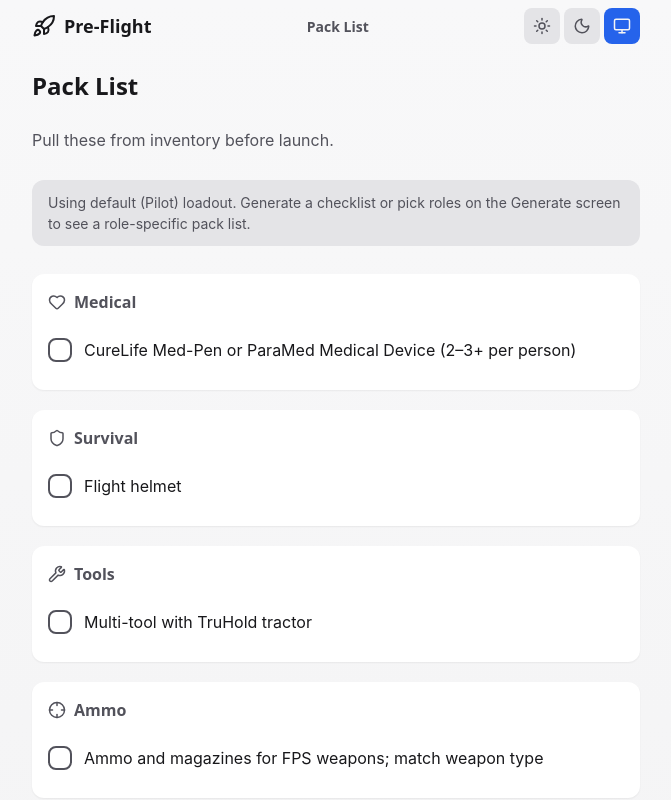
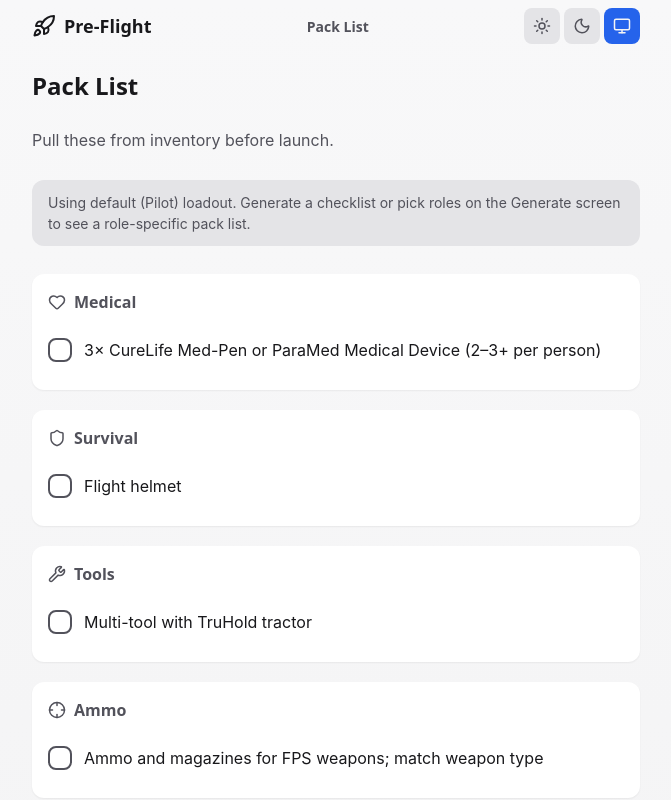
Before and after one commit to hugsndnugs/I-Swear-I-Packed-It, a React (Vite) app: page /pack in a window 1280 px wide. Shown: the top 800 px of the page, without its empty margins (304-975 px from the left). Built offline with nearby package versions, Linux system fonts and the light colour scheme.

Commit message:
pack and crew overhaul

```diff
--- a/src/data/loadouts.ts
+++ b/src/data/loadouts.ts
@@ -1,9 +1,22 @@
 import type { CrewRole } from './contexts'
+import type { CrewRoleCounts } from '../lib/crewRoleCounts'
+import { totalCrew } from '../lib/crewRoleCounts'
 
 export interface LoadoutItem {
   id: string
   label: string
   category: 'medical' | 'survival' | 'tools' | 'ammo' | 'utility'
+  /** Groups items across roles for quantity tally (e.g. "helmet"). */
+  mergeId?: string
+  /** Quantity per person for this role; default 1. */
+  quantityPerPerson?: number
+}
+
+export interface LoadoutLineWithQuantity {
+  id: string
+  quantity: number
+  label: string
+  category: LoadoutItem['category']
 }
 
 export const LOADOUT_CATEGORY_LABELS: Record<LoadoutItem['category'], string> = {
@@ -16,58 +29,113 @@ export const LOADOUT_CATEGORY_LABELS: Record<LoadoutItem['category'], string> =
 
 const loadoutByRole: Record<CrewRole, LoadoutItem[]> = {
   pilot: [
-    { id: 'pilot-helmet', label: 'Flight helmet', category: 'survival' },
+    { id: 'pilot-helmet', label: 'Flight helmet', category: 'survival', mergeId: 'helmet' },
     {
       id: 'pilot-medpens',
       label: 'CureLife Med-Pen or ParaMed Medical Device (2–3+ per person)',
-      category: 'medical'
+      category: 'medical',
+      mergeId: 'medpens',
+      quantityPerPerson: 3
     },
-    { id: 'pilot-multitool', label: 'Multi-tool with TruHold tractor', category: 'tools' },
-    { id: 'pilot-ammo', label: 'Ammo and magazines for FPS weapons; match weapon type', category: 'ammo' }
+    {
+      id: 'pilot-multitool',
+      label: 'Multi-tool with TruHold tractor',
+      category: 'tools',
+      mergeId: 'multitool-tractor'
+    },
+    {
+      id: 'pilot-ammo',
+      label: 'Ammo and magazines for FPS weapons; match weapon type',
+      category: 'ammo',
+      mergeId: 'ammo'
+    }
   ],
   gunner: [
-    { id: 'gunner-helmet', label: 'Flight helmet', category: 'survival' },
+    { id: 'gunner-helmet', label: 'Flight helmet', category: 'survival', mergeId: 'helmet' },
     {
       id: 'gunner-medpens',
       label: 'CureLife Med-Pen or ParaMed Medical Device (2–3+ per person)',
-      category: 'medical'
+      category: 'medical',
+      mergeId: 'medpens',
+      quantityPerPerson: 3
     },
-    { id: 'gunner-ammo', label: 'Ammo and magazines for FPS weapons; match weapon type', category: 'ammo' },
-    { id: 'gunner-weapons', label: 'Weapons and turret loadout; ammo topped', category: 'tools' }
+    {
+      id: 'gunner-ammo',
+      label: 'Ammo and magazines for FPS weapons; match weapon type',
+      category: 'ammo',
+      mergeId: 'ammo'
+    },
+    {
+      id: 'gunner-weapons',
+      label: 'Weapons and turret loadout; ammo topped',
+      category: 'tools',
+      mergeId: 'gunner-weapons'
+    }
   ],
   medic: [
-    { id: 'medic-helmet', label: 'Flight helmet', category: 'survival' },
+    { id: 'medic-helmet', label: 'Flight helmet', category: 'survival', mergeId: 'helmet' },
     {
       id: 'medic-medgun',
       label: 'Medgun (PyroMed / CureLife) with LifeGuard attachment',
-      category: 'medical'
+      category: 'medical',
+      mergeId: 'medgun'
     },
-    { id: 'medic-refills', label: 'Medgun refill canisters (2–3+ charges)', category: 'medical' },
+    {
+      id: 'medic-refills',
+      label: 'Medgun refill canisters (2–3+ charges)',
+      category: 'medical',
+      mergeId: 'medgun-refills'
+    },
     {
       id: 'medic-trauma',
       label: 'Med pens: Hemozal, AdrenaPen, CorticoPen, OpioPen',
-      category: 'medical'
+      category: 'medical',
+      mergeId: 'trauma-meds'
     },
-    { id: 'medic-multitool', label: 'Greycat Multi-Tool', category: 'tools' }
+    {
+      id: 'medic-multitool',
+      label: 'Greycat Multi-Tool',
+      category: 'tools',
+      mergeId: 'medic-multitool'
+    }
   ],
   escort: [
-    { id: 'escort-helmet', label: 'Flight helmet', category: 'survival' },
+    { id: 'escort-helmet', label: 'Flight helmet', category: 'survival', mergeId: 'helmet' },
     {
       id: 'escort-medpens',
       label: 'CureLife Med-Pen or ParaMed Medical Device (2–3+ per person)',
-      category: 'medical'
+      category: 'medical',
+      mergeId: 'medpens',
+      quantityPerPerson: 3
     },
-    { id: 'escort-ammo', label: 'Ammo and magazines for FPS weapons; match weapon type', category: 'ammo' },
-    { id: 'escort-weapons', label: 'Weapons, ammo, medpens, helmet; combat loadout', category: 'tools' }
+    {
+      id: 'escort-ammo',
+      label: 'Ammo and magazines for FPS weapons; match weapon type',
+      category: 'ammo',
+      mergeId: 'ammo'
+    },
+    {
+      id: 'escort-weapons',
+      label: 'Weapons, ammo, medpens, helmet; combat loadout',
+      category: 'tools',
+      mergeId: 'escort-weapons'
+    }
   ],
   loader: [
-    { id: 'loader-helmet', label: 'Flight helmet', category: 'survival' },
+    { id: 'loader-helmet', label: 'Flight helmet', category: 'survival', mergeId: 'helmet' },
     {
       id: 'loader-medpens',
       label: 'CureLife Med-Pen or ParaMed Medical Device (2–3+ per person)',
-      category: 'medical'
+      category: 'medical',
+      mergeId: 'medpens',
+      quantityPerPerson: 3
     },
-    { id: 'loader-tractor', label: 'Multi-tool with TruHold tractor; ready for cargo', category: 'tools' }
+    {
+      id: 'loader-tractor',
+      label: 'Multi-tool with TruHold tractor; ready for cargo',
+      category: 'tools',
+      mergeId: 'multitool-tractor'
+    }
   ]
 }
 
@@ -88,3 +156,41 @@ export function getLoadoutForRoles(roles: CrewRole[]): LoadoutItem[] {
   }
   return result
 }
+
+function aggregateByMergeId(
+  roleCounts: CrewRoleCounts
+): Map<string, { label: string; category: LoadoutItem['category']; quantity: number }> {
+  const byMergeId = new Map<string, { label: string; category: LoadoutItem['category']; quantity: number }>()
+  const roleOrder: CrewRole[] = ['pilot', 'gunner', 'medic', 'escort', 'loader']
+  for (const role of roleOrder) {
+    const n = roleCounts[role] ?? 0
+    if (n <= 0) continue
+    const items = loadoutByRole[role] ?? []
+    for (const item of items) {
+      const key = item.mergeId ?? item.id
+      const qty = n * (item.quantityPerPerson ?? 1)
+      const existing = byMergeId.get(key)
+      if (existing) existing.quantity += qty
+      else byMergeId.set(key, { label: item.label, category: item.category, quantity: qty })
+    }
+  }
+  return byMergeId
+}
+
+/** Quantity-aware pack list: merge by mergeId and sum (role count × quantityPerPerson). */
+export function getLoadoutWithQuantities(roleCounts: CrewRoleCounts): LoadoutLineWithQuantity[] {
+  const total = totalCrew(roleCounts)
+  const counts = total === 0 ? ({ pilot: 1, gunner: 0, medic: 0, escort: 0, loader: 0 } as CrewRoleCounts) : roleCounts
+  const byMergeId = aggregateByMergeId(counts)
+  const order: (keyof typeof LOADOUT_CATEGORY_LABELS)[] = ['medical', 'survival', 'tools', 'ammo', 'utility']
+  const result: LoadoutLineWithQuantity[] = []
+  for (const cat of order) {
+    for (const [id, entry] of byMergeId) {
+      if (entry.category === cat) result.push({ id, quantity: entry.quantity, label: entry.label, category: cat })
+    }
+  }
+  if (result.length === 0) {
+    return getLoadoutWithQuantities({ pilot: 1, gunner: 0, medic: 0, escort: 0, loader: 0 } as CrewRoleCounts)
+  }
+  return result
+}
--- /dev/null
+++ b/src/lib/crewRoleCounts.ts
@@ -0,0 +1,62 @@
+import type { CrewRole } from '../data/contexts'
+import { CREW_ROLES } from '../data/contexts'
+
+export type CrewRoleCounts = Record<CrewRole, number>
+
+const ALL_ROLES: CrewRole[] = CREW_ROLES.map((r) => r.id)
+
+/** Default crew: one pilot, others zero. */
+export const DEFAULT_CREW_ROLE_COUNTS: CrewRoleCounts = Object.fromEntries(
+  ALL_ROLES.map((r) => [r, r === 'pilot' ? 1 : 0])
+) as CrewRoleCounts
+
+/** Total number of crew (sum of all role counts). */
+export function totalCrew(counts: CrewRoleCounts): number {
+  return ALL_ROLES.reduce((sum, role) => sum + counts[role], 0)
+}
+
+/** Roles that have count >= 1 (for checklist generation). */
+export function roleCountsToRoles(counts: CrewRoleCounts): CrewRole[] {
+  return ALL_ROLES.filter((role) => (counts[role] ?? 0) >= 1)
+}
+
+/** Convert legacy crewRoles array to role counts (counts occurrences). */
+export function rolesToRoleCounts(roles: CrewRole[]): CrewRoleCounts {
+  const counts = Object.fromEntries(ALL_ROLES.map((r) => [r, 0])) as CrewRoleCounts
+  for (const r of roles) {
+    if (ALL_ROLES.includes(r)) counts[r] = (counts[r] ?? 0) + 1
+  }
+  return counts
+}
+
+/** Normalize unknown payload: accept crewRoleCounts (new) or crewRoles + crewCount (legacy). */
+export function normalizeToCrewRoleCounts(payload: {
+  crewRoleCounts?: CrewRoleCounts
+  crewRoles?: CrewRole[]
+  crewCount?: number
+}): CrewRoleCounts {
+  if (payload.crewRoleCounts && isCrewRoleCounts(payload.crewRoleCounts)) {
+    return { ...payload.crewRoleCounts }
+  }
+  if (Array.isArray(payload.crewRoles) && payload.crewRoles.length > 0) {
+    return rolesToRoleCounts(payload.crewRoles)
+  }
+  const count = typeof payload.crewCount === 'number' && payload.crewCount >= 1 ? payload.crewCount : 1
+  const pilotOnly: CrewRoleCounts = { ...DEFAULT_CREW_ROLE_COUNTS }
+  for (const r of ALL_ROLES) pilotOnly[r] = r === 'pilot' ? count : 0
+  return pilotOnly
+}
+
+function isCrewRoleCounts(v: unknown): v is CrewRoleCounts {
+  if (!v || typeof v !== 'object') return false
+  const o = v as Record<string, unknown>
+  for (const role of ALL_ROLES) {
+    const n = o[role]
+    if (typeof n !== 'number' || !Number.isInteger(n) || n < 0) return false
+  }
+  return true
+}
+
+export function isCrewRoleCountsExport(v: unknown): v is CrewRoleCounts {
+  return isCrewRoleCounts(v)
+}
--- a/src/screens/Generator.tsx
+++ b/src/screens/Generator.tsx
@@ -3,6 +3,12 @@ import { useNavigate, useLocation, useSearchParams } from 'react-router-dom'
 import { Star, Backpack } from 'lucide-react'
 import { ships } from '../data/ships'
 import { OPERATION_TYPES, CREW_ROLES, type OperationType, type CrewRole } from '../data/contexts'
+import {
+  totalCrew,
+  roleCountsToRoles,
+  normalizeToCrewRoleCounts,
+  type CrewRoleCounts
+} from '../lib/crewRoleCounts'
 import { generateChecklist } from '../lib/generateChecklist'
 import { saveLastRun } from '../lib/presets'
 import {
@@ -34,28 +40,31 @@ export default function Generator() {
   const urlPreset = useMemo(() => getPresetFromSearchParams(searchParams), [searchParams])
   const initial = urlPreset ?? preset ?? (state?.fromLastRun && lastRun ? lastRun : null)
 
+  const initialCounts = useMemo(() => normalizeToCrewRoleCounts(initial ?? {}), [initial])
+
   const [shipId, setShipId] = useState(initial?.shipId ?? 'cutlass-black')
   const [shipSearch, setShipSearch] = useState('')
   const [flightReadyOnly, setFlightReadyOnly] = useState(true)
   const [operationType, setOperationType] = useState<OperationType>(initial?.operationType ?? 'cargo-run')
-  const [crewCount, setCrewCount] = useState(initial?.crewCount ?? 1)
-  const [crewRoles, setCrewRoles] = useState<CrewRole[]>(initial?.crewRoles ?? ['pilot'])
+  const [crewRoleCounts, setCrewRoleCounts] = useState<CrewRoleCounts>(initialCounts)
   const [shareCopied, setShareCopied] = useState<'link' | 'code' | null>(null)
   const [showQr, setShowQr] = useState(false)
   const [qrDataUrl, setQrDataUrl] = useState<string | null>(null)
   const [prefsTick, setPrefsTick] = useState(0)
 
+  const crewCount = useMemo(() => totalCrew(crewRoleCounts), [crewRoleCounts])
+  const crewRoles = useMemo(() => roleCountsToRoles(crewRoleCounts), [crewRoleCounts])
+
   const sharedPayload: SharedPresetPayload = useMemo(
-    () => ({ shipId, operationType, crewCount, crewRoles }),
-    [shipId, operationType, crewCount, crewRoles]
+    () => ({ shipId, operationType, crewCount, crewRoles, crewRoleCounts }),
+    [shipId, operationType, crewCount, crewRoles, crewRoleCounts]
   )
 
   useEffect(() => {
     if (!urlPreset) return
     setShipId(urlPreset.shipId)
     setOperationType(urlPreset.operationType)
-    setCrewCount(urlPreset.crewCount)
-    setCrewRoles([...urlPreset.crewRoles])
+    setCrewRoleCounts(normalizeToCrewRoleCounts(urlPreset))
   }, [urlPreset])
 
   useEffect(() => {
@@ -63,7 +72,7 @@ export default function Generator() {
     const payload: SharedPresetPayload = { shipId, operationType, crewCount, crewRoles }
     const url = buildShareableUrl(payload)
     import('qrcode').then((QRCode) => QRCode.toDataURL(url, { width: 260, margin: 1 })).then(setQrDataUrl)
-  }, [showQr, shipId, operationType, crewCount, crewRoles.join(',')])
+  }, [showQr, shipId, operationType, crewCount, crewRoles])
 
   const closeQr = () => {
     setShowQr(false)
@@ -103,10 +112,9 @@ export default function Generator() {
     return { favShips, recentShips, shipsGroupOptions }
   }, [filteredShips, shipId, favoriteIds, recentIds])
 
-  const toggleRole = (role: CrewRole) => {
-    setCrewRoles((prev) =>
-      prev.includes(role) ? prev.filter((r) => r !== role) : [...prev, role]
-    )
+  const setRoleCount = (role: CrewRole, value: number) => {
+    const n = Math.max(0, Math.min(20, Math.floor(Number(value)) || 0))
+    setCrewRoleCounts((prev) => ({ ...prev, [role]: n }))
   }
 
   const ship = useMemo(() => ships.find((s) => s.id === shipId) ?? null, [shipId])
@@ -118,11 +126,12 @@ export default function Generator() {
   const frequentlyMissed = useMemo(() => getFrequentlyMissedTaskIds(3), [])
 
   const handleGenerate = () => {
+    if (crewCount === 0) return
     pushRecentShip(shipId)
     const checklist: GeneratedChecklist = generateChecklist(shipId, operationType, crewRoles)
-    saveLastRun({ shipId, operationType, crewCount, crewRoles })
+    saveLastRun({ shipId, operationType, crewRoleCounts })
     navigate('/checklist', {
-      state: { checklist, shipId, operationType, crewRoles, contextWarnings }
+      state: { checklist, shipId, operationType, crewRoles, crewRoleCounts, contextWarnings }
     })
   }
 
@@ -234,37 +243,33 @@ export default function Generator() {
         ))}
       </div>
 
-      <label className="generator-label" htmlFor="crew-count">
-        Crew count
+      <label className="generator-label">Crew by role</label>
+      <p className="generator-crew-summary" aria-live="polite">
+        Total crew: {crewCount} {crewCount === 1 ? 'person' : 'people'}
+      </p>
+      <div className="generator-roles" role="group" aria-label="Crew roles">
+        {CREW_ROLES.map((r) => (
+          <div key={r.id} className="generator-role-row">
+            <label htmlFor={`crew-role-${r.id}`} className="generator-role-label">
+              {r.label}
             </label>
             <input
-        id="crew-count"
+              id={`crew-role-${r.id}`}
               type="number"
-        min={1}
+              min={0}
               max={20}
-        value={crewCount}
-        onChange={(e) => setCrewCount(Number(e.target.value) || 1)}
-        className="generator-input input"
-        aria-label="Crew count"
+              value={crewRoleCounts[r.id] ?? 0}
+              onChange={(e) => setRoleCount(r.id, e.target.value)}
+              className="generator-input input generator-role-input"
+              aria-label={`Number of ${r.label}s`}
             />
-
-      {crewCount >= 1 && (
-        <>
-          <label className="generator-label">Crew roles</label>
-          <div className="generator-roles" role="group" aria-label="Crew roles">
-            {CREW_ROLES.map((r) => (
-              <label key={r.id} className="generator-role">
-                <input
-                  type="checkbox"
-                  checked={crewRoles.includes(r.id)}
-                  onChange={() => toggleRole(r.id)}
-                  aria-label={`Role: ${r.label}`}
-                />
-                <span>{r.label}</span>
-              </label>
+          </div>
         ))}
       </div>
-        </>
+      {crewCount === 0 && (
+        <p className="generator-crew-warning" role="alert">
+          Add at least one crew member (e.g. Pilot) to generate a checklist.
+        </p>
       )}
 
       {frequentlyMissed.length > 0 && (
@@ -293,6 +298,7 @@ export default function Generator() {
       <button
         className="generator-submit btn-primary"
         onClick={handleGenerate}
+        disabled={crewCount === 0}
         aria-label="Generate checklist"
       >
         Generate
@@ -352,7 +358,7 @@ export default function Generator() {
       <button
         type="button"
         className="generator-pack-link btn-ghost"
-        onClick={() => navigate('/pack', { state: { crewRoles } })}
+        onClick={() => navigate('/pack', { state: { crewRoles, crewRoleCounts } })}
         aria-label="View pack list for selected roles"
       >
         <Backpack size={18} aria-hidden />
--- a/src/screens/Home.tsx
+++ b/src/screens/Home.tsx
@@ -87,7 +87,8 @@ export default function Home() {
                   checklist,
                   shipId: lastRun.shipId,
                   operationType: lastRun.operationType,
-                  crewRoles: lastRun.crewRoles
+                  crewRoles: lastRun.crewRoles,
+                  crewRoleCounts: lastRun.crewRoleCounts
                 }
               })
             }}
@@ -163,7 +164,8 @@ export default function Home() {
                             shipId: p.shipId,
                             operationType: p.operationType,
                             crewCount: p.crewCount,
-                            crewRoles: p.crewRoles
+                            crewRoles: p.crewRoles,
+                            crewRoleCounts: p.crewRoleCounts
                           }
                         }
                       })
--- a/src/screens/PackList.tsx
+++ b/src/screens/PackList.tsx
@@ -2,12 +2,10 @@ import { useState, useMemo } from 'react'
 import { useLocation } from 'react-router-dom'
 import { Heart, Shield, Wrench, Crosshair, Package } from 'lucide-react'
 import { loadLastRun } from '../lib/presets'
-import { getLoadoutForRoles, LOADOUT_CATEGORY_LABELS } from '../data/loadouts'
-import type { CrewRole } from '../data/contexts'
+import { getLoadoutWithQuantities, LOADOUT_CATEGORY_LABELS } from '../data/loadouts'
+import { normalizeToCrewRoleCounts } from '../lib/crewRoleCounts'
 import type { PackListLocationState } from '../types/navigation'
 import './PackList.css'
-
-const DEFAULT_ROLES: CrewRole[] = ['pilot']
 
 const CATEGORY_ICONS: Record<string, typeof Heart> = {
   medical: Heart,
@@ -21,10 +19,13 @@ export default function PackList() {
   const location = useLocation()
   const state = location.state as PackListLocationState | null
   const lastRun = loadLastRun()
-  const crewRoles = state?.crewRoles ?? lastRun?.crewRoles ?? DEFAULT_ROLES
+  const crewRoleCounts = useMemo(
+    () => normalizeToCrewRoleCounts(state ?? lastRun ?? {}),
+    [state?.crewRoleCounts, state?.crewRoles, lastRun?.crewRoleCounts, lastRun?.crewRoles, lastRun?.crewCount]
+  )
   const [checked, setChecked] = useState<Set<string>>(new Set())
 
-  const loadout = useMemo(() => getLoadoutForRoles(crewRoles), [crewRoles])
+  const loadout = useMemo(() => getLoadoutWithQuantities(crewRoleCounts), [crewRoleCounts])
 
   const toggleItem = (id: string) => {
     setChecked((prev) => {
@@ -46,7 +47,11 @@ export default function PackList() {
     return order.filter((c) => map.has(c)).map((cat) => ({ category: cat, items: map.get(cat)! }))
   }, [loadout])
 
-  const usingDefaultRoles = crewRoles.length === 1 && crewRoles[0] === 'pilot' && !state?.crewRoles
+  const usingDefaultRoles =
+    !state?.crewRoleCounts &&
+    !state?.crewRoles?.length &&
+    !lastRun?.crewRoleCounts &&
+    (!lastRun || (lastRun.crewRoles?.length === 1 && lastRun.crewRoles[0] === 'pilot'))
 
   return (
     <div className="packlist">
@@ -80,7 +85,7 @@ export default function PackList() {
                     {checked.has(item.id) ? '\u2713' : ''}
                   </button>
                   <span className={checked.has(item.id) ? 'packlist-item-label checked' : 'packlist-item-label'}>
-                    {item.label}
+                    {item.quantity > 1 ? `${item.quantity}\u00d7 ` : ''}{item.label}
                   </span>
                 </li>
               ))}
--- a/src/types/navigation.ts
+++ b/src/types/navigation.ts
@@ -1,6 +1,7 @@
 import type { OperationType, CrewRole } from '../data/contexts'
 import type { GeneratedChecklist } from '../lib/generateChecklist'
 import type { ContextWarningsResult } from '../lib/contextWarnings'
+import type { CrewRoleCounts } from '../lib/crewRoleCounts'
 
 export interface GeneratorLocationState {
   preset?: {
@@ -8,6 +9,7 @@ export interface GeneratorLocationState {
     operationType: OperationType
     crewCount: number
     crewRoles: CrewRole[]
+    crewRoleCounts?: CrewRoleCounts
   }
   fromLastRun?: boolean
   lastRun?: {
@@ -15,6 +17,7 @@ export interface GeneratorLocationState {
     operationType: OperationType
     crewCount: number
     crewRoles: CrewRole[]
+    crewRoleCounts?: CrewRoleCounts
   }
 }
 
@@ -23,9 +26,11 @@ export interface ChecklistLocationState {
   shipId?: string
   operationType?: OperationType
   crewRoles?: CrewRole[]
+  crewRoleCounts?: CrewRoleCounts
   contextWarnings?: ContextWarningsResult
 }
 
 export interface PackListLocationState {
   crewRoles?: CrewRole[]
+  crewRoleCounts?: CrewRoleCounts
 }
```
Also changed, not shown: src/lib/presetShare.ts (+11 -6 lines), src/lib/presets.ts (+61 -11 lines), src/screens/Checklist.tsx (+32 -16 lines), src/screens/Generator.css (+31 -1 lines), 1 other file (tests, documents, lock files or other folders). Lines whose indentation alone changed are shown as unchanged.
